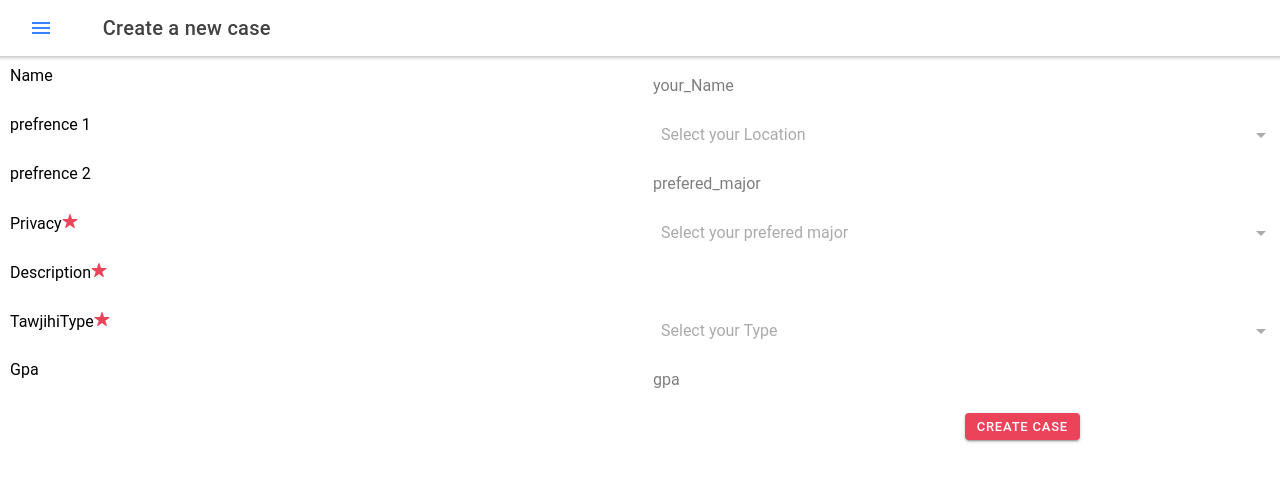
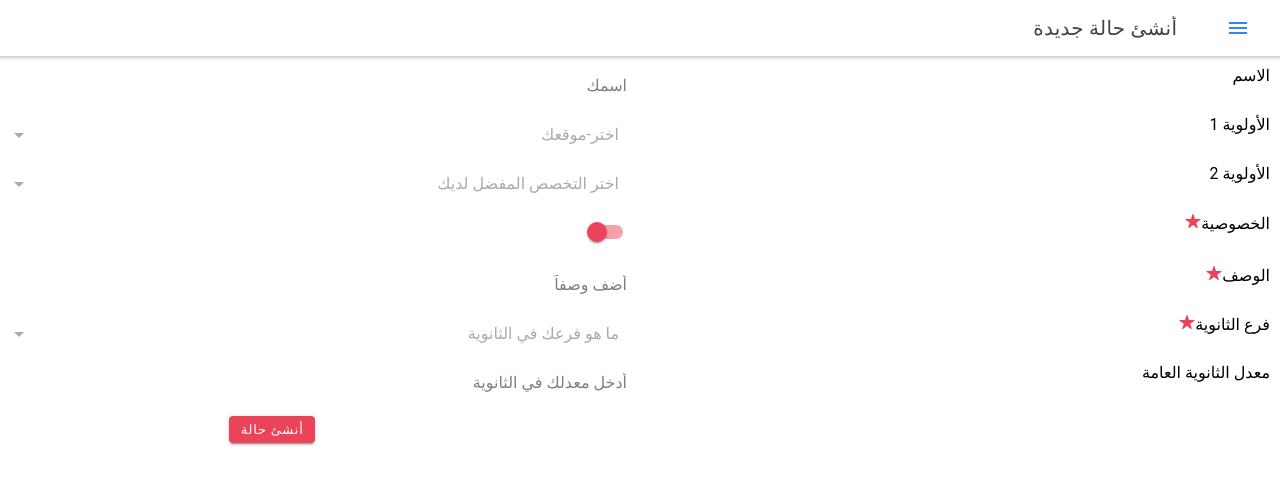
Before and after one commit to ShireenSehwail/Kolyati, a React (Create React App) app: page /caseCreation in a window 1280 px wide. Shown: the top 484 px of the page. Built offline with nearby package versions, Linux system fonts and the light colour scheme.

Commit message:
converting to arabic

```diff
--- a/src/components/Nav/Nav.tsx
+++ b/src/components/Nav/Nav.tsx
@@ -7,28 +7,28 @@ React.FC<{isAuth:boolean;
   onSignInClick:()=>void;
   onSignOutClick:()=>void}
   >=(props)=>(
-    <IonMenu menuId="main-menu" contentId="main">
-      <IonHeader>
-        <IonToolbar>
-          <IonTitle>
-            Menu
+    <IonMenu menuId="main-menu" contentId="main"  dir="rtl" >
+      <IonHeader dir="rtl">
+        <IonToolbar >
+          <IonTitle >
+             القائمة
           </IonTitle>
         </IonToolbar>
       </IonHeader>
-      <IonContent>
-        <IonList>
+      <IonContent >
+        <IonList dir="rtl" >
 
-          <IonItem routerLink="/Home">
+          <IonItem  routerLink="/Home">
             <IonIcon icon={homeOutline} slot="start"></IonIcon>
-            <IonLabel>Home</IonLabel>
+            <IonLabel>الصفحة الرئيسية</IonLabel>
           </IonItem>
-          <IonItem routerLink="/caseCreation">
+          <IonItem   routerLink="/caseCreation">
             <IonIcon icon={addOutline}slot="start"></IonIcon>
-            <IonLabel>Create Case</IonLabel>
+            <IonLabel> أنشئ حالة </IonLabel>
           </IonItem>
-          <IonItem routerLink="/Favorite">
+          <IonItem  routerLink="/Favorite">
             <IonIcon icon={heart} slot="start"></IonIcon>
-            <IonLabel>Favorites</IonLabel>
+            <IonLabel>المفضلة</IonLabel>
           </IonItem>
         </IonList>
       </IonContent>
--- a/src/containers/App.tsx
+++ b/src/containers/App.tsx
@@ -33,11 +33,12 @@ const App: React.FC = () =>{
   const handleSignOut=()=>{
     setIsAuth(false);
   }
-  return(<IonApp>
+  return(<IonApp >
     <Nav
     isAuth={isAuth}
     onSignInClick={handleSignIn}
     onSignOutClick={handleSignOut}
+
 
     />
       <IonReactRouter>
--- a/src/pages/CaseCreation/CaseCreation.tsx
+++ b/src/pages/CaseCreation/CaseCreation.tsx
@@ -11,95 +11,72 @@ const CaseCreation: React.FC = () => {
   const [checked, setChecked] = useState(true);
   const [tawjihiType, setTawjihiType] = useState<string>();
   const [gpa, setGpa] = useState<string>();
+  const [desc, setDesc] = useState<string>();
 
   return (
     <>
-    <IonHeader>
+    <IonHeader dir="rtl">
     <IonToolbar>
-      <IonTitle>Create a new case</IonTitle>
+      <IonTitle>أنشئ حالة جديدة</IonTitle>
       <IonButton slot="start" fill="clear">
         <IonMenuButton menu="main-menu"></IonMenuButton>
       </IonButton>
     </IonToolbar>
-  </IonHeader>
+  </IonHeader >
       <IonContent >
-        <IonHeader collapse="condense">
+        <IonHeader collapse="condense" dir="rtl">
           <IonToolbar>
             <IonTitle size="large">CaseCreation</IonTitle>
           </IonToolbar>
         </IonHeader>
-        <IonGrid>
-
+        <IonGrid dir="rtl">
 
         <IonRow>
         <IonCol>
-
-              <IonLabel   position="fixed"> Name </IonLabel>
-
+              <IonLabel   position="fixed"> الاسم  </IonLabel>
             </IonCol>
         <IonCol>
 
          <IonInput  type="text"
           value={name}
-               placeholder="your_Name"
+          placeholder="اسمك"
           onIonChange={e => setName(e.detail.value!)}>  </IonInput>
 
        </IonCol>
-          </IonRow>
 
-
-          <IonRow>
-            <IonCol>
-
-              <IonLabel   position="fixed"> prefrence 1 </IonLabel>
-
-            </IonCol>
-            <IonCol>
-            <IonSelect value={location} placeholder="Select your Location" onIonChange={e => setLocation(e.detail.value)}>
-              <IonSelectOption value=" Ramallah">Ramallah</IonSelectOption>
-              <IonSelectOption value="Hebron">Hebron</IonSelectOption>
-              <IonSelectOption value="Nablus"> Nablus</IonSelectOption>
-              <IonSelectOption value="Jerusalem">Jerusalem</IonSelectOption>
-              <IonSelectOption value="Betlahem"> Betlahem</IonSelectOption>
-              <IonSelectOption value="jenin">jenin</IonSelectOption>
-              <IonSelectOption value="Qalqilya">Qalqilya</IonSelectOption>
-              <IonSelectOption value="Jericho">Jericho</IonSelectOption>
-              <IonSelectOption value="Tobas">tobas</IonSelectOption>
-              <IonSelectOption value="Salfit">salfit</IonSelectOption>
-            </IonSelect>
-
-
-            </IonCol>
           </IonRow>
 
           <IonRow>
           <IonCol>
 
-              <IonLabel  position="fixed"> prefrence 2 </IonLabel>
+              <IonLabel   position="fixed"> الأولوية 1 </IonLabel>
 
             </IonCol>
           <IonCol>
+            <IonSelect value={location} placeholder="اختر-موقعك" onIonChange={e => setLocation(e.detail.value)}>
+              <IonSelectOption value=" Ramallah">رام الله</IonSelectOption>
+              <IonSelectOption value="Hebron">الخليل</IonSelectOption>
+              <IonSelectOption value="Nablus"> نابلس</IonSelectOption>
+              <IonSelectOption value="Jerusalem">القدس</IonSelectOption>
+              <IonSelectOption value="Betlahem"> بيت لحم</IonSelectOption>
+              <IonSelectOption value="jenin">جنين</IonSelectOption>
+              <IonSelectOption value="Qalqilya">قلقيلية</IonSelectOption>
+              <IonSelectOption value="Jericho">أريحا</IonSelectOption>
+              <IonSelectOption value="Tobas">طوباس</IonSelectOption>
+              <IonSelectOption value="Salfit">سلفيت</IonSelectOption>
+            </IonSelect>
+            </IonCol>
 
-              <IonInput  type="text"
-              value={major}
-               placeholder="prefered_major"
-                onIonChange={e => setMajor(e.detail.value!)}>  </IonInput>
 
-            </IonCol>
           </IonRow>
 
            <IonRow>
            <IonCol>
+             <IonLabel  position="fixed"> الأولوية 2 </IonLabel>
+           </IonCol>
 
-              <IonLabel className="privacy" position="fixed" > Privacy
-              <IonIcon  icon={star} color="danger">
-                </IonIcon>
-
-               </IonLabel>
-
-            </IonCol>
             <IonCol>
-            <IonSelect value={major} placeholder="Select your prefered major" onIonChange={e => setMajor((e.detail.value))}>
+              <IonSelect value={major} placeholder="اختر التخصص المفضل لديك" onIonChange={e => setMajor((e.detail.value))}>
               <IonSelectOption value=" الهندسة والتكنولوجيا">الهندسة والتكنولوجيا</IonSelectOption>
               <IonSelectOption value=" الأعمال والاقتصاد">الأعمال والاقتصاد</IonSelectOption>
               <IonSelectOption value=" الأداب">الأداب</IonSelectOption>
@@ -108,61 +85,85 @@ const CaseCreation: React.FC = () => {
               <IonSelectOption value=" الحقوق والادارة">الحقوق و الادارة</IonSelectOption>
               <IonSelectOption value=" العلوم">العلوم</IonSelectOption>
             </IonSelect>
+            </IonCol>
+
+
+          </IonRow>
+
+          <IonRow>
+          <IonCol>
+              <IonLabel className="privacy" position="fixed" > الخصوصية
+              <IonIcon    icon={star}  slot="end"color="danger">
+                </IonIcon>
+               </IonLabel>
 
             </IonCol>
+          <IonCol>
+
+              <IonToggle color="danger"
+              checked={checked}
+              onIonChange={e => setChecked(e.detail.checked)} />
+
+            </IonCol>
+
           </IonRow>
 
           <IonRow>
           <IonCol>
 
-              <IonLabel  className="desc" position="fixed"> Description
+          <IonLabel  className="desc" position="fixed"> الوصف
            <IonIcon    slot={star}  icon={star} color="danger"/>
            </IonLabel>
            </IonCol>
           <IonCol>
-              <IonInput  type="text" >  </IonInput>
+              <IonInput  type="text"
+              value={desc}
+              placeholder="أضف وصفاً"
+               onIonChange={e => setDesc(e.detail.value!)}>   </IonInput>
             </IonCol>
+
           </IonRow>
 
           <IonRow>
           <IonCol>
 
-              <IonLabel className="type" position="fixed">TawjihiType
-              <IonIcon slot="end" icon={star} color="danger"/>
-
+            <IonLabel className="type" position="fixed"> فرع  الثانوية
+            <IonIcon slot="start" icon={star} color="danger"/>
               </IonLabel>
-
              </IonCol>
             <IonCol>
 
-              <IonSelect value={tawjihiType} placeholder="Select your Type" onIonChange={e => setTawjihiType(e.detail.value)}>
-              <IonSelectOption value=" Scientific">Scientific</IonSelectOption>
-              <IonSelectOption value="Literary">Literary</IonSelectOption>
-              <IonSelectOption value="Commercial"> Commercial</IonSelectOption>
-              <IonSelectOption value="Industrial">Industrial</IonSelectOption>
-              <IonSelectOption value="Forensic"> Forensic</IonSelectOption>ش
-              <IonSelectOption value="Technological">Technological</IonSelectOption>
-              <IonSelectOption value="Hotelier">Hotelier</IonSelectOption>
-              <IonSelectOption value="Agricultural">Agricultural</IonSelectOption>
+              <IonSelect value={tawjihiType} placeholder="ما هو فرعك في الثانوية " onIonChange={e => setTawjihiType(e.detail.value)}>
+              <IonSelectOption value=" Scientific">عملي</IonSelectOption>
+              <IonSelectOption value="Literary">أدبي</IonSelectOption>
+              <IonSelectOption value="Commercial"> تجاري</IonSelectOption>
+              <IonSelectOption value="Industrial">صناعي</IonSelectOption>
+              <IonSelectOption value="Forensic"> شرعي</IonSelectOption>ش
+              <IonSelectOption value="Technological">تكنولوجي</IonSelectOption>
+              <IonSelectOption value="Hotelier">فنادق</IonSelectOption>
+              <IonSelectOption value="Agricultural">زراعي</IonSelectOption>
             </IonSelect>
 
             </IonCol>
+
           </IonRow>
 
           <IonRow>
           <IonCol>
 
-              <IonLabel  position="fixed"> Gpa </IonLabel>
+              <IonLabel  position="fixed"> معدل الثانوية العامة  </IonLabel>
 
             </IonCol>
           <IonCol>
 
           <IonInput  type="text"
            value={gpa}
-                placeholder="gpa"
+            placeholder="أدخل معدلك في الثانوية "
             onIonChange={e => setGpa(e.detail.value!)}>  </IonInput>
 
             </IonCol>
+
+
           </IonRow>
           <IonRow>
             <IonCol/>
@@ -171,7 +172,7 @@ const CaseCreation: React.FC = () => {
             <IonCol>
             <IonButton
              color="danger"
-              size="small"> create Case </IonButton>
+              size="small">  أنشئ حالة </IonButton>
             </IonCol>
           </IonRow>
         </IonGrid>
```
Also changed, not shown: src/pages/Home/Home.tsx (+8 -8 lines). Lines whose indentation alone changed are shown as unchanged.
